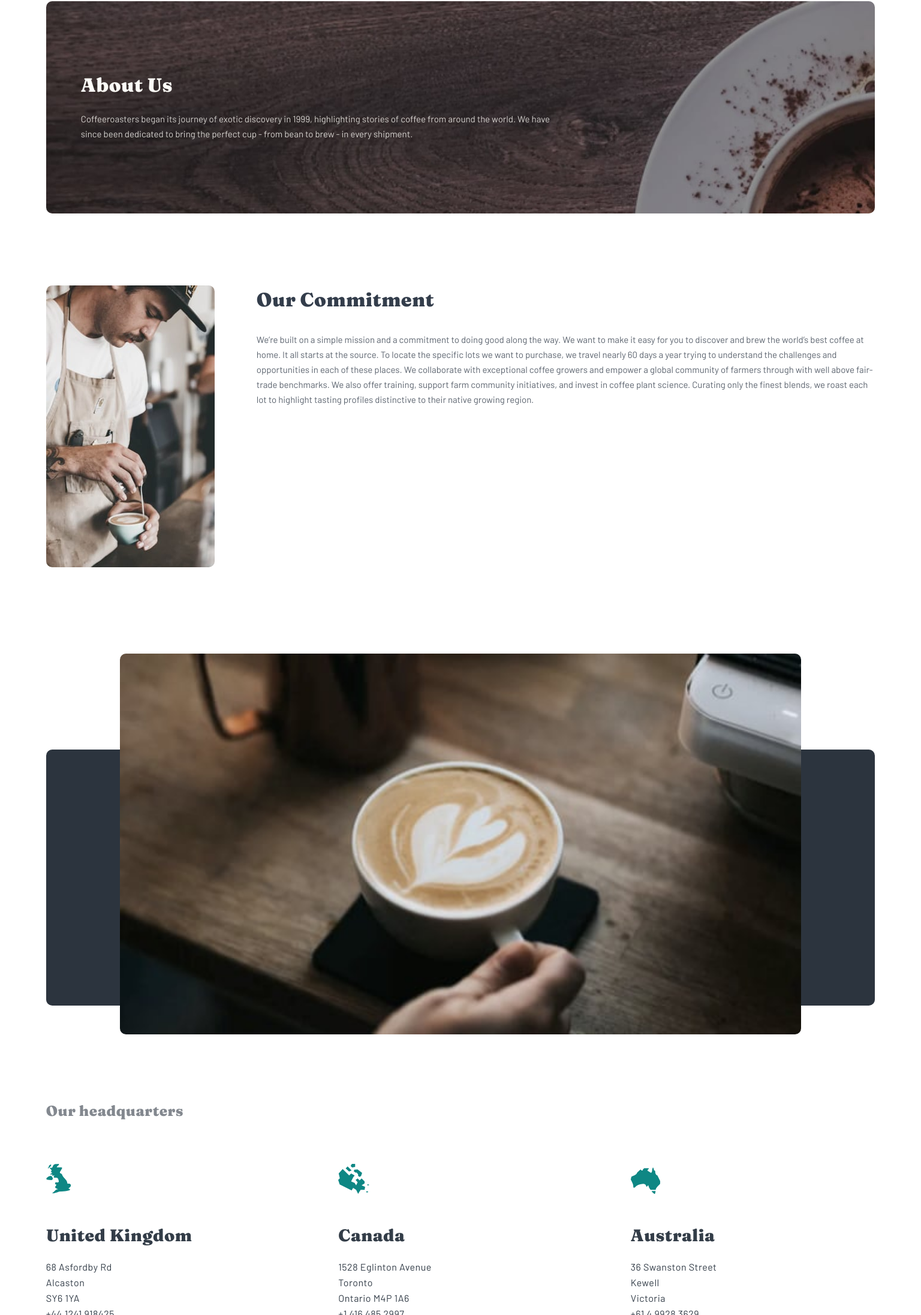
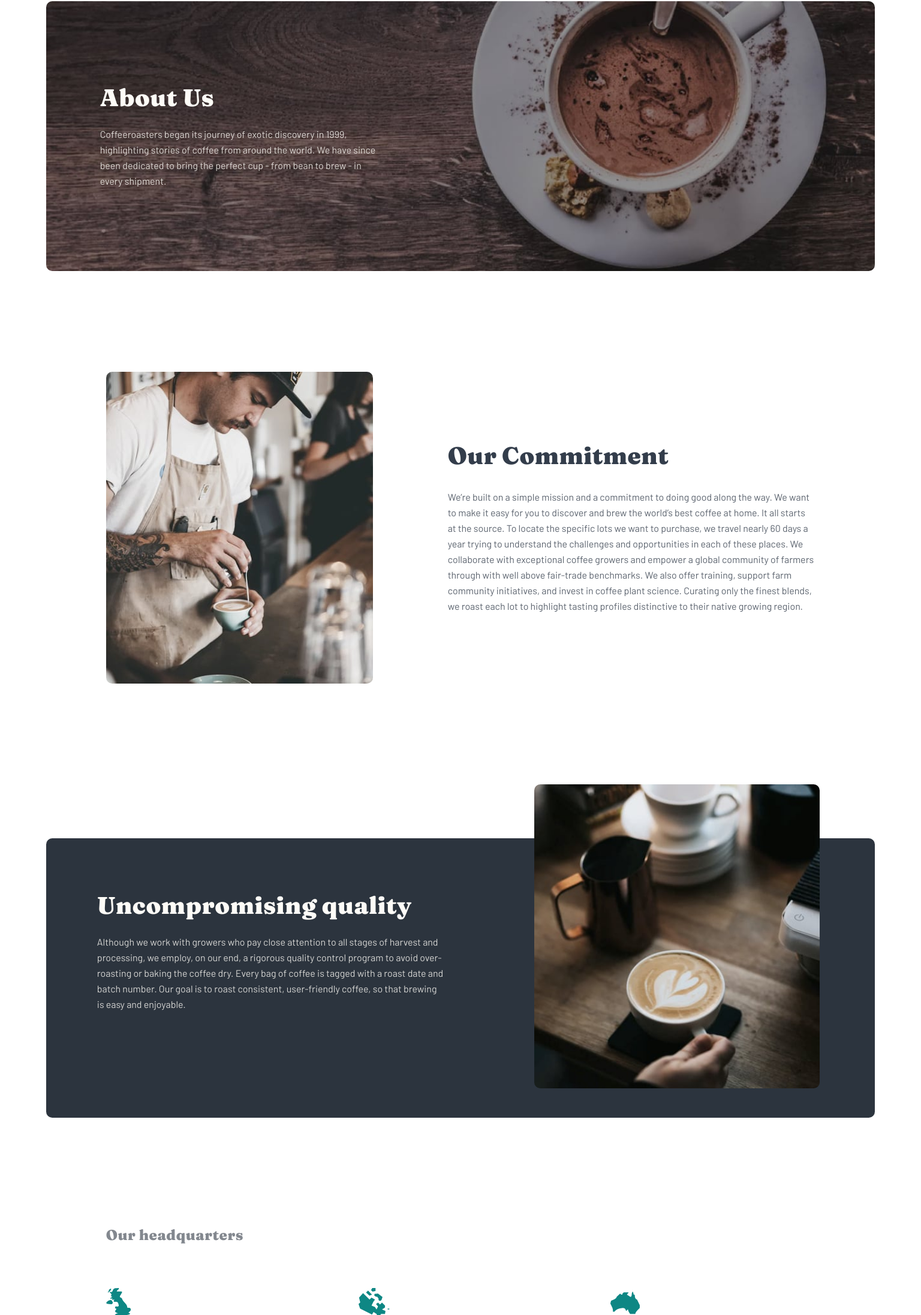
Before and after one commit to bkim1080/coffee-roasters-website, a React (Create React App) app: page /aboutus in a window 1536 px wide. Shown: the part 107-2300 px from the top of the page at 60% size. Built offline with nearby package versions, Linux system fonts and the light colour scheme.

Commit message:
Build about us desktop layout

```diff
--- a/src/components/about-us/Commitment.css
+++ b/src/components/about-us/Commitment.css
@@ -7,6 +7,13 @@
 	.container-commitment {
 		margin-bottom: 14.4rem;
 		width: 90%;
+	}
+}
+
+@media (min-width: 1440px) {
+	.container-commitment {
+		margin-bottom: 16.8rem;
+		width: 77%;
 	}
 }
 
@@ -20,6 +27,7 @@
 
 @media (min-width: 768px) {
 	.content-commitment {
+		align-items: center;
 		flex-direction: row;
 		gap: 7rem;
 
@@ -27,12 +35,25 @@
 	}
 }
 
+@media (min-width: 1440px) {
+	.content-commitment {
+		gap: 12.5rem;
+	}
+}
+
 .description-commitment {
 	color: #333d4b;
+	font-family: "Barlow", sans-serif;
 	font-size: 1.5rem;
-	font-family: "Barlow", sans-serif;
 	line-height: 2.5rem;
 	opacity: 80%;
+}
+
+@media (min-width: 1440px) {
+	.description-commitment {
+		font-size: 1.6rem;
+		line-height: 2.6rem;
+	}
 }
 
 .heading-commitment {
@@ -43,13 +64,11 @@
 	margin-bottom: 3rem;
 }
 
-@media (min-width: 768px) {
+@media (min-width: 1440px) {
 	.heading-commitment {
-		color: #333d4b;
-		font-size: 3.2rem;
-		line-height: 4.8rem;
+		font-size: 4rem;
 
-		margin-bottom: 3rem;
+		margin-bottom: 3.2rem;
 	}
 }
 
--- a/src/components/about-us/Commitment.jsx
+++ b/src/components/about-us/Commitment.jsx
@@ -3,15 +3,23 @@ import React, { useState, useEffect } from "react";
 import "./Commitment.css";
 
 export default function Commitment() {
-	const [isTablet, setIsTablet] = useState(window.innerWidth >= 768);
+	const [isTablet, setIsTablet] = useState(window.innerWidth >= 768 && window.innerWidth < 1440);
+	const [isDesktop, setIsDesktop] = useState(window.innerWidth >= 1440);
 
-	const updateImage = () => {
-		setIsTablet(window.innerWidth >= 768);
+	const updateTabletImage = () => {
+		setIsTablet(window.innerWidth >= 768 && window.innerWidth < 1440);
+	};
+	const updateDesktopImage = () => {
+		setIsDesktop(window.innerWidth >= 1440);
 	};
 
 	useEffect(() => {
-		window.addEventListener("resize", updateImage);
-		return () => window.removeEventListener("resize", updateImage);
+		window.addEventListener("resize", updateTabletImage);
+		window.addEventListener("resize", updateDesktopImage);
+		return () => {
+			window.removeEventListener("resize", updateTabletImage);
+			window.removeEventListener("resize", updateDesktopImage);
+		};
 	});
 
 	return (
@@ -21,6 +29,12 @@ export default function Commitment() {
 					<img
 						className="image-commitment"
 						src="/assets/img/about/tablet/image-commitment.jpg"
+						alt="barista pouring cream"
+					/>
+				) : isDesktop ? (
+					<img
+						className="image-commitment"
+						src="/assets/img/about/desktop/image-commitment.jpg"
 						alt="barista pouring cream"
 					/>
 				) : (
--- a/src/components/about-us/HeroAbout.css
+++ b/src/components/about-us/HeroAbout.css
@@ -9,8 +9,26 @@
 	}
 }
 
+@media (min-width: 1440px) {
+	.card-hero-about {
+		background-image: url("/public/assets/img/about/desktop/image-hero-whitecup.jpg");
+	}
+}
+
 .container-hero-about {
 	margin-bottom: 12rem;
+}
+
+@media (min-width: 768px) {
+	.container-hero-about {
+		margin-bottom: 14.4rem;
+	}
+}
+
+@media (min-width: 1440px) {
+	.container-hero-about {
+		margin-bottom: 16.8rem;
+	}
 }
 
 .contents-hero-about {
@@ -22,10 +40,16 @@
 
 @media (min-width: 768px) {
 	.contents-hero-about {
-		margin-left: 5.8rem;
 		padding: 12rem 0;
 		text-align: left;
-		width: 58%;
+		width: 83%;
+	}
+}
+
+@media (min-width: 1440px) {
+	.contents-hero-about {
+		padding: 13.7rem 0;
+		width: 87%;
 	}
 }
 
@@ -44,6 +68,13 @@
 	}
 }
 
+@media (min-width: 1440px) {
+	.heading-hero-about {
+		font-size: 4rem;
+		line-height: 4.8rem;
+	}
+}
+
 .description-hero-about {
 	color: #fefcf7;
 	font-family: "Barlow", sans-serif;
@@ -51,3 +82,16 @@
 	line-height: 2.5rem;
 	opacity: 80%;
 }
+
+@media (min-width: 768px) {
+	.description-hero-about {
+		width: 69%;
+	}
+}
+@media (min-width: 1440px) {
+	.description-hero-about {
+		width: 39%;
+		font-size: 1.6rem;
+		line-height: 2.6rem;
+	}
+}
--- a/src/components/about-us/Quality.css
+++ b/src/components/about-us/Quality.css
@@ -12,6 +12,12 @@
 	}
 }
 
+@media (min-width: 1440px) {
+	.card-quality {
+		top: 9rem;
+	}
+}
+
 .container-quality {
 	margin-bottom: 20rem;
 }
@@ -22,12 +28,25 @@
 	}
 }
 
+@media (min-width: 1440px) {
+	.container-quality {
+		margin-bottom: 27rem;
+	}
+}
+
 .description-quality {
 	color: #fefcf7;
 	font-family: "Barlow", sans-serif;
 	font-size: 1.5rem;
 	line-height: 2.5rem;
 	opacity: 80%;
+}
+
+@media (min-width: 1440px) {
+	.description-quality {
+		font-size: 1.6rem;
+		line-height: 2.6rem;
+	}
 }
 
 .heading-quality {
@@ -45,19 +64,31 @@
 	}
 }
 
+@media (min-width: 1440px) {
+	.heading-quality {
+		font-size: 4rem;
+	}
+}
+
 .image-quality {
 	border-radius: 10px;
 
 	max-width: 100%;
 	position: absolute;
-	left: 13%;
-	/* right: 13%; */
+	right: 13%;
 	width: 74%;
+}
+
+@media (min-width: 1440px) {
+	.image-quality {
+		right: 11%;
+		width: 31%;
+	}
 }
 
 .text-quality {
 	margin: 0 auto;
-	padding: 37vw 0 6rem 0;
+	padding: 37vw 0 6rem;
 	text-align: center;
 	width: 85%;
 }
@@ -65,7 +96,15 @@
 @media (min-width: 768px) {
 	.text-quality {
 		padding-top: 22rem;
-		margin: 0 auto;
 		width: 78%;
 	}
 }
+
+@media (min-width: 1440px) {
+	.text-quality {
+		margin-left: 8.5rem;
+		padding: 8.8rem 0 17.6rem;
+		text-align: left;
+		width: 42%;
+	}
+}
--- a/src/components/about-us/Quality.jsx
+++ b/src/components/about-us/Quality.jsx
@@ -3,21 +3,31 @@ import Card from "../UI/Card";
 import "./Quality.css";
 
 export default function Quality() {
-	const [isTablet, setIsTablet] = useState(window.innerWidth >= 768);
+	const [isTablet, setIsTablet] = useState(window.innerWidth >= 768 && window.innerWidth < 1440);
+	const [isDesktop, setIsDesktop] = useState(window.innerWidth >= 1440);
 
-	const updateImage = () => {
-		setIsTablet(window.innerWidth >= 768);
+	const updateTabletImage = () => {
+		setIsTablet(window.innerWidth >= 768 && window.innerWidth < 1440);
+	};
+	const updateDesktopImage = () => {
+		setIsDesktop(window.innerWidth >= 1440);
 	};
 
 	useEffect(() => {
-		window.addEventListener("resize", updateImage);
-		return () => window.removeEventListener("resize", updateImage);
+		window.addEventListener("resize", updateTabletImage);
+		window.addEventListener("resize", updateDesktopImage);
+		return () => {
+			window.removeEventListener("resize", updateTabletImage);
+			window.removeEventListener("resize", updateDesktopImage);
+		};
 	});
 
 	return (
 		<section className="container-quality">
 			{isTablet ? (
 				<img className="image-quality" src="/assets/img/about/tablet/image-quality.jpg" alt="cup of coffee" />
+			) : isDesktop ? (
+				<img className="image-quality" src="/assets/img/about/desktop/image-quality.jpg" alt="cup of coffee" />
 			) : (
 				<img className="image-quality" src="/assets/img/about/mobile/image-quality.jpg" alt="cup of coffee" />
 			)}
--- a/src/components/about-us/headquarters/Headquarter.css
+++ b/src/components/about-us/headquarters/Headquarter.css
@@ -1,13 +1,28 @@
+.heading-headquarter,
+.info-headquarter {
+	color: #333d48;
+}
+
 .heading-headquarter {
-	color: #333d48;
 	font-size: 2.8rem;
 	line-height: 3.6rem;
 
-	margin: 4.7rem 0 2.2rem 0;
+	margin: 4.7rem 0 2.2rem;
+}
+
+@media (min-width: 768px) {
+	.heading-headquarter {
+		font-size: 2.4rem;
+	}
+}
+
+@media (min-width: 1440px) {
+	.heading-headquarter {
+		font-size: 3.2rem;
+	}
 }
 
 .info-headquarter {
-	color: #333d48;
 	font-family: "Barlow", sans-serif;
 	font-size: 1.6rem;
 	line-height: 2.6rem;
--- a/src/components/about-us/headquarters/Headquarters.css
+++ b/src/components/about-us/headquarters/Headquarters.css
@@ -11,12 +11,19 @@
 	}
 }
 
+@media (min-width: 1440px) {
+	.container-headquarters {
+		width: 77%;
+		margin-bottom: 16.8rem;
+	}
+}
+
 .heading-headquarters {
 	color: #83888f;
 	font-size: 2.4rem;
 	line-height: 3.2rem;
 
-	margin: 0 0 7.2rem 0;
+	margin-bottom: 7.2rem;
 }
 
 .list-headquarters {
--- a/src/data.js
+++ b/src/data.js
@@ -83,7 +83,7 @@ export const headquartersList = [
 	{
 		id: 1,
 		image: "illustration-uk.svg",
-		country: "United Kingdom",
+		country: "UK",
 		street: "68  Asfordby Rd",
 		town1: "Alcaston",
 		town2: "SY6 1YA",
```
